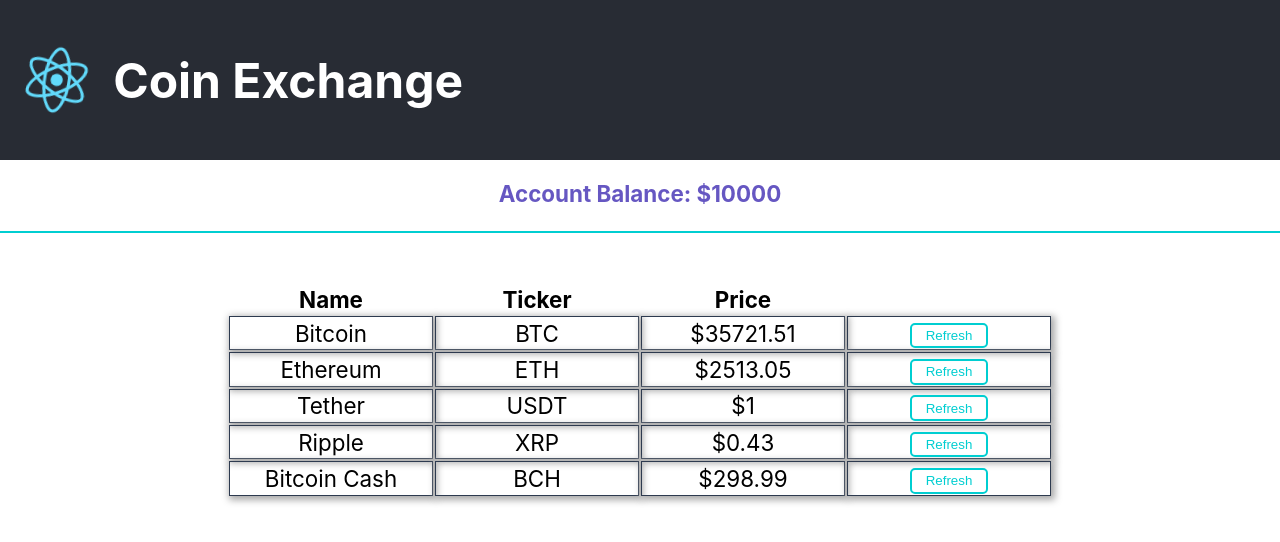
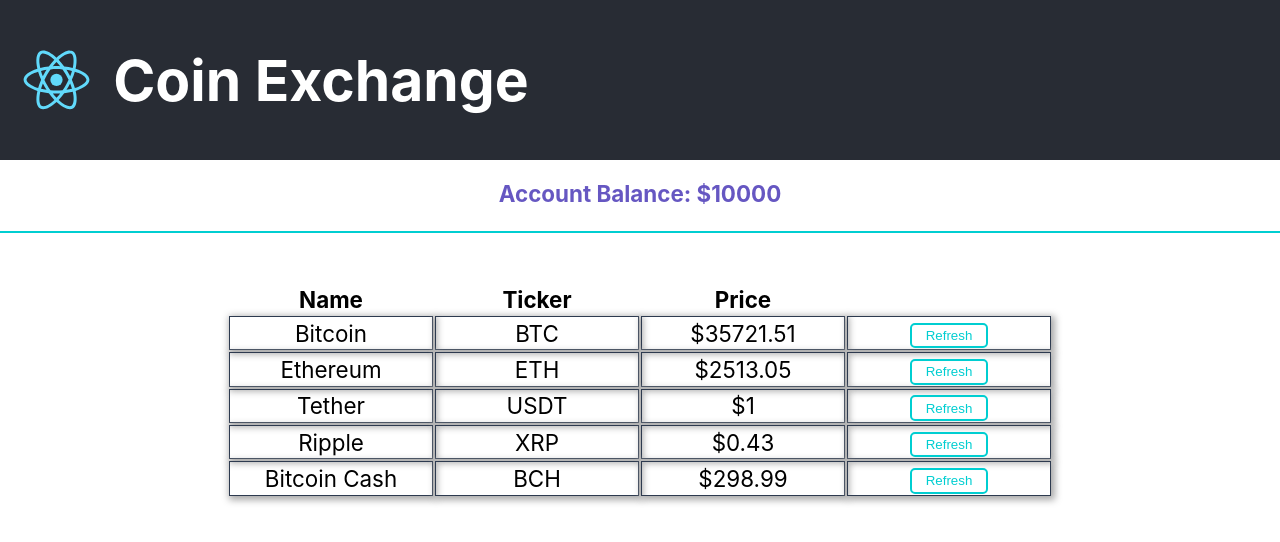
Before and after one commit to NevMoney/ReactApp, a React (Create React App) app in the folder coin-exchange/: page / in a window 1280 px wide. Shown: the top 542 px of the page. Built offline with nearby package versions, Linux system fonts and the light colour scheme.

Commit message:
componentization and prop drilling

```diff
--- a/coin-exchange/src/App.css
+++ /dev/null
@@ -1,43 +0,0 @@
-.App {
-  text-align: center;
-}
-
-.coin-table{
-  margin: 50px auto 50px auto;
-  display: inline-block;
-  font-size: 1.4rem;
-}
-
-.App-logo {
-  height: 5rem;
-  pointer-events: none;
-  animation: App-logo-spin infinite 20s linear;
-}
-
-.App-header {
-  background-color: #282c34;
-  min-height: 20vh;
-  display: flex;
-  flex-direction: row;
-  align-items: center;
-  justify-content: flex-start;
-  font-size: 38px;
-  color: white;
-}
-
-.App-title{
-  font-size: 3rem;
-}
-
-.App-link {
-  color: #61dafb;
-}
-
-@keyframes App-logo-spin {
-  from {
-    transform: rotate(0deg);
-  }
-  to {
-    transform: rotate(360deg);
-  }
-}
--- a/coin-exchange/src/App.js
+++ b/coin-exchange/src/App.js
@@ -1,8 +1,12 @@
 import React from 'react'
-import logo from './logo.svg'
-import './App.css'
 import CoinList from './components/CoinList/CoinList'
 import AccountBalance from './components/AccountBalance/AccountBalance'
+import Header from './components/Header/Header'
+import styled from 'styled-components'
+
+const Div = styled.div`
+  text-align: center;
+`
 
 class App extends React.Component {
   constructor(props) {
@@ -40,14 +44,11 @@
   }
   render() {
     return (
-      <div className="App">
-        <header className="App-header">
-          <img src={logo} className="App-logo" alt="logo" />
-          <h1 className="App-title">Coin Exchange</h1>
-        </header>
+      <Div className="App">
+        <Header />
         <AccountBalance amount={this.state.balance} />
         <CoinList coinData={this.state.coinData} />
-      </div>
+      </Div>
     )
   }
 }
--- a/coin-exchange/src/components/CoinList/CoinList.jsx
+++ b/coin-exchange/src/components/CoinList/CoinList.jsx
@@ -1,10 +1,17 @@
 import React, { Component } from 'react';
 import Coin from '../Coin/Coin';
+import styled from 'styled-components';
+
+const Table = styled.table`
+  margin: 50px auto 50px auto;
+  display: inline-block;
+  font-size: 1.4rem;
+`
 
 export default class CoinList extends Component {
     render() {
         return (
-            <table className="coin-table">
+            <Table>
                 <thead>
                     <tr>
                     <th>Name</th>
@@ -17,7 +24,7 @@
                     <Coin key={ticker} name={name} ticker={ticker} price={price} />
                     ))}
                 </tbody>
-            </table>
+            </Table>
         )
     }
 }
--- /dev/null
+++ b/coin-exchange/src/components/Header/Header.jsx
@@ -0,0 +1,37 @@
+import React, { Component } from 'react'
+import logo from './logo.svg'
+import styled from 'styled-components'
+
+const H1 = styled.h1`
+  font-size: 1.5em;
+  text-align: center;
+  color: white;
+`
+
+const Img = styled.img`
+  height: 5rem;
+  pointer-events: none;
+  animation: App-logo-spin infinite 20s linear;
+`
+
+const AppHeader = styled.header`
+  background-color: #282c34;
+  min-height: 20vh;
+  display: flex;
+  flex-direction: row;
+  align-items: center;
+  justify-content: flex-start;
+  font-size: 38px;
+  color: white;
+`
+
+export default class Header extends Component {
+    render() {
+        return (
+            <AppHeader>
+                <Img src={logo} alt="logo" />
+                <H1>Coin Exchange</H1>
+            </AppHeader>
+        )
+    }
+}
```
Also changed, not shown: coin-exchange/src/components/Header/logo.svg (renamed from coin-exchange/src/logo.svg).
